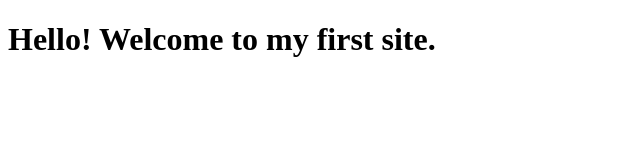
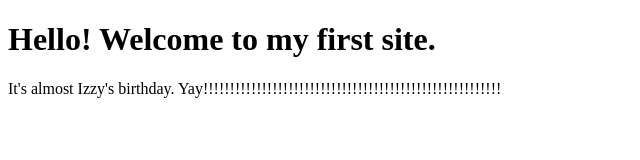
Before and after one commit to JessicaZhangXZ/JessicaZhangXZ.github.io, a plain HTML site: page index.html in a window 1280 px wide. Shown: the whole page, without its empty margins (0-640 px from the left). Drawn offline with Linux system fonts and the light colour scheme.

Commit message:
Update index.html

```diff
--- a/index.html
+++ b/index.html
@@ -10,6 +10,7 @@
 <body>
 
     <h1>Hello! Welcome to my first site.</h1>
+    <p>It's almost Izzy's birthday. Yay!!!!!!!!!!!!!!!!!!!!!!!!!!!!!!!!!!!!!!!!!!!!!!!!!!!!!!!!</p>
 
 </body>
 
```
